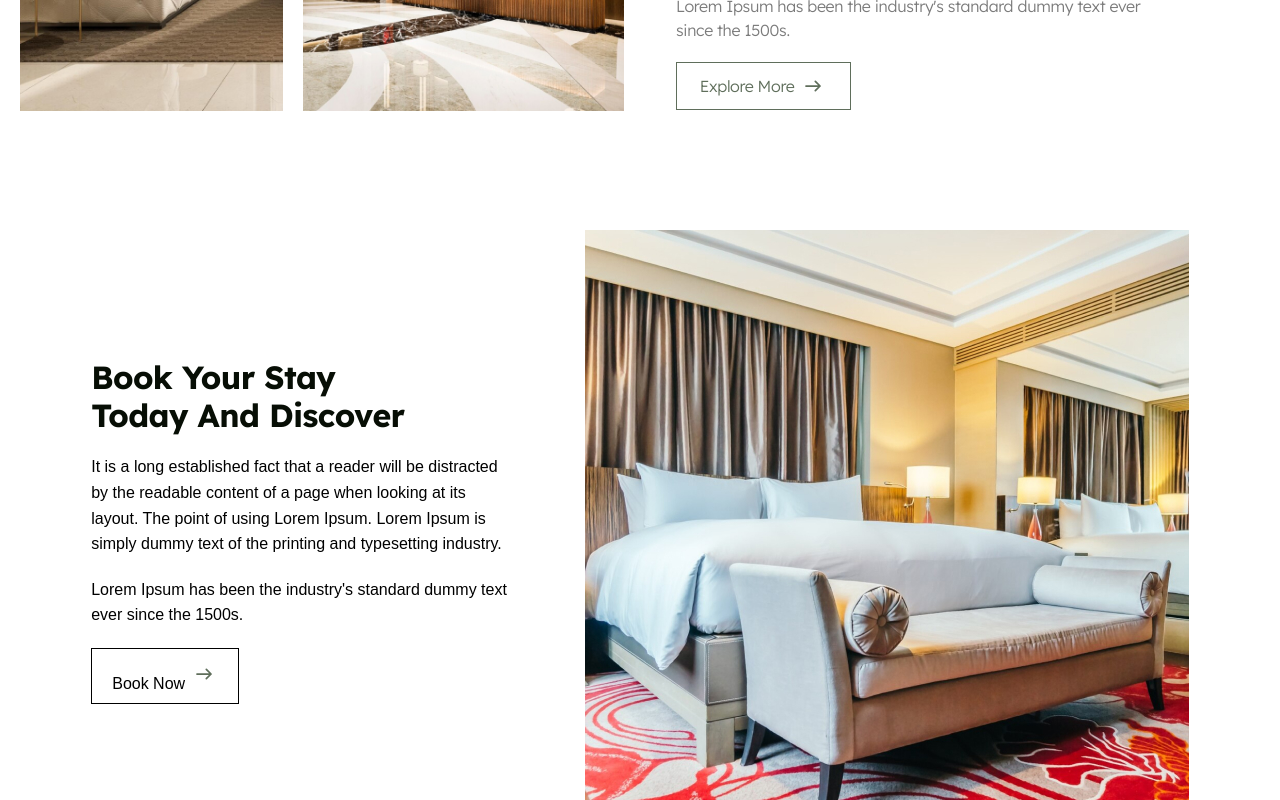
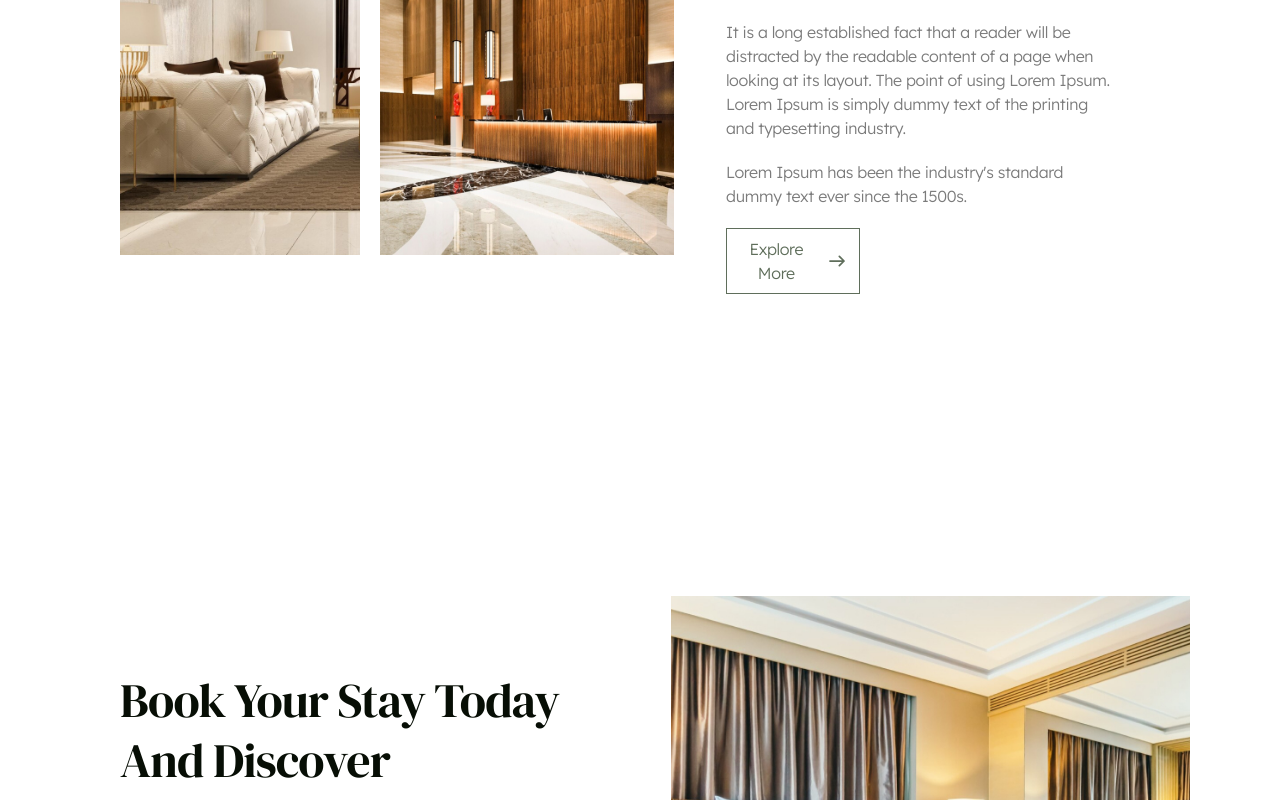
Before and after one commit to gulshanhasanzade/project, a React (Create React App) app: page /about in a window 1280 px wide. Shown: the part 2100-2900 px from the top of the page. Built offline with nearby package versions, Linux system fonts and the light colour scheme.

Commit message:
tenth commıt

```diff
--- a/src/components/Services.css
+++ b/src/components/Services.css
@@ -13,13 +13,14 @@
 
   .container1 {
     display: flex;
-    align-items: center !important;
-    justify-content: center !important;
+    align-items: center;
+    justify-content: center;
     padding: 20px;
     margin: auto;
     width: 100%;
-    /* height: 90vh; */
+    height: 100vh;
     gap: 72px;
+    padding: 0 20px 0 120px;
   }
 
   .image-container1 {
@@ -45,7 +46,7 @@
   .text-container1 h2 {
     font-size: 2em;
     margin-bottom: 20px;
-    width: 50%;
+    width: 60%;
     color: #070E05;
 /* lg/Bold */
 font-family: "DM Serif Display";
@@ -57,11 +58,10 @@ letter-spacing: -0.96px;
   }
 
   .text-container1 p {
-    width: 85%;
+    width: 72%;
     font-size: 1em;
     line-height: 1.6;
     margin-bottom: 20px;
-
     color: #7B7B7B;
 /* Text md/Regular */
 font-family: Lexend;
@@ -74,7 +74,7 @@ letter-spacing: -0.32px;
 
   .explore-button1 {
     display: flex;
-width: 30%;
+width: 25%;
 align-items: flex-start;
 align-items: center;
 justify-content: center;
--- a/src/components/Services2.css
+++ b/src/components/Services2.css
@@ -12,53 +12,86 @@
 
   .container2 {
     display: flex;
-   justify-content: center;
     align-items: center;
+    justify-content: center;
     padding: 20px;
-    /* max-width: 1200px; */
     margin: auto;
     width: 100%;
     height: 100vh;
-    gap: 72px;
+    gap: 32px;
+    padding: 0 90px 0 120px;
   }
 
   .image-container2 {
-    display: flex;
-    gap: 20px;
+    width: 50%;
+    height: auto;
   }
 
   .image {
     width: 100%;
-    height: auto;
+    object-fit: contain;
+    height: 100%;
   }
 
   .text-container2 {
-    max-width: 34%;
+     width: 50%;
   }
 
   .text-container2 h2 {
-    font-size: 2em;
     margin-bottom: 20px;
+    width: 100%;
+    color:  #070E05;
+/* lg/Bold */
+font-family: "DM Serif Display";
+font-size: 48px;
+font-style: normal;
+font-weight: 400;
+line-height: 126%; /* 60.48px */
+letter-spacing: -0.96px;
   }
 
   .text-container2 p {
-    font-size: 1em;
-    line-height: 1.6;
     margin-bottom: 20px;
+    color:  #7B7B7B;
+/* Text md/Regular */
+font-family: Lexend;
+font-size: 16px;
+font-style: normal;
+font-weight: 300;
+line-height: 150%; /* 24px */
+letter-spacing: -0.32px;
+width: 95%;
+}
+  #textP{
+    width: 90%;
   }
 
   .explore-button2 {
-    padding: 10px 20px;
-    font-size: 1em;
+    display: flex;
+    width: 25%;
+    align-items: flex-start;
+    align-items: center;
+    justify-content: center;
+    padding: 8px;
+    gap: 5px;
+    background: transparent;
+    color:  #5F6E5B;
+    text-align: center;
+    /* Text md/Regular */
+    font-family: Lexend;
+    font-size: 16px;
+    font-style: normal;
+    font-weight: 300;
+    line-height: 150%; /* 24px */
+    letter-spacing: -0.32px;
+    border: 1px solid #5F6E5B;
     cursor: pointer;
-    border: 1px solid #000;
-    background: #fff;
-
   }
 
   .explore-button2:hover {
-    background: #000;
-    color: #fff;
+    background-color: #5F6E5B;
+    color: #FFF;
+    transition: ease-in 0.2s;
   }
 
   @media (max-width: 768px) {
--- a/src/components/Services2.jsx
+++ b/src/components/Services2.jsx
@@ -18,7 +18,7 @@ function Services2() {
       <div className="text-container2">
         <h2>{serviceData[1].title}</h2>
         <p>{serviceData[1].description[0]}</p>
-        <p>{serviceData[1].description[1]}</p>
+        <p id='textP'> {serviceData[1].description[1]}</p>
         <button className="explore-button2">{serviceData[1].buttonText} <img src="right.svg" alt="" /></button>
       </div>
       <div className="image-container2">
--- a/src/components/TestimonialsSection.jsx
+++ b/src/components/TestimonialsSection.jsx
@@ -6,7 +6,7 @@ import testimonialsData from './testimonials.json';
 
 const TestimonialsSection = () => {
   const [currentIndex, setCurrentIndex] = useState(0);
-  const testimonialsToShow = 3; // Number of testimonials to show at once
+  const testimonialsToShow = 3;
 
   const handleNext = () => {
     setCurrentIndex((prevIndex) => (prevIndex + testimonialsToShow) % testimonialsData.length);
```
